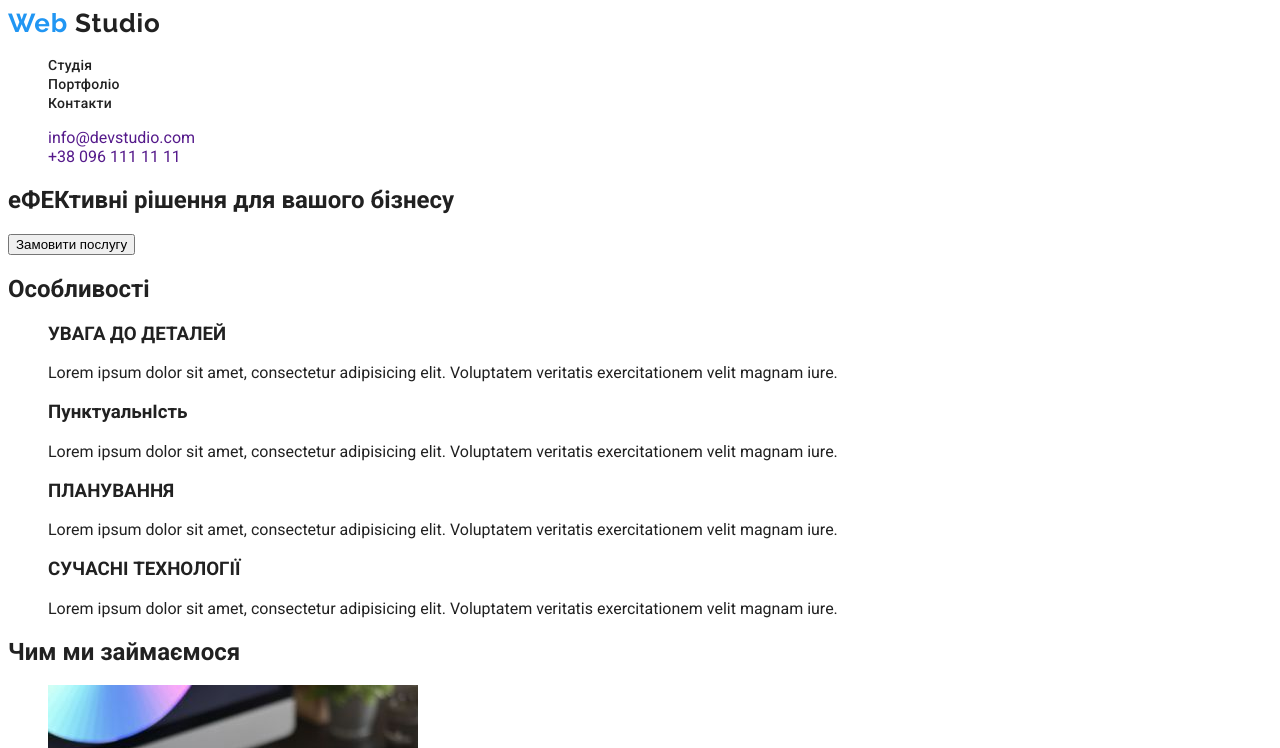
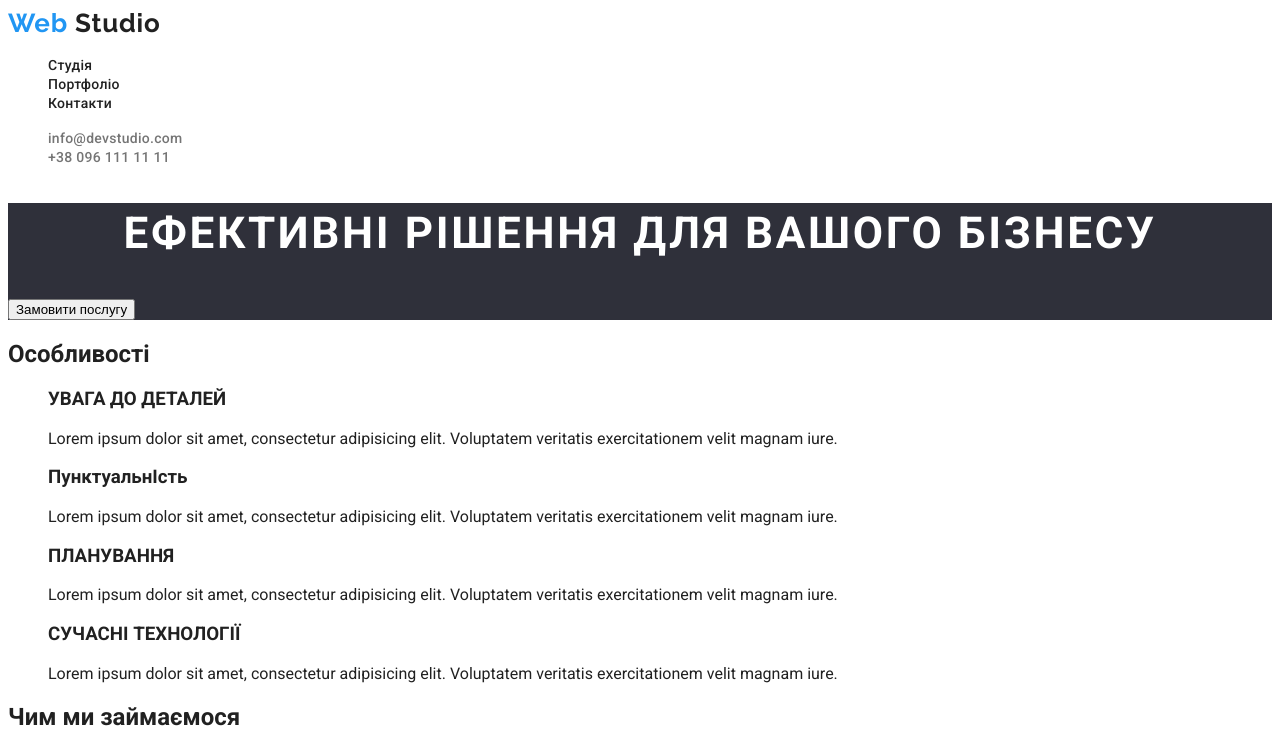
Before and after one commit to Veronika2007931/goiteens-hw-6, a plain HTML site: page index.html in a window 1280 px wide. Shown: the top 748 px of the page. Drawn offline with Linux system fonts and the light colour scheme.

Commit message:
додає стилі

```diff
--- a/index.html
+++ b/index.html
@@ -28,20 +28,20 @@
             </li>
            </ul>
         </nav>
-        <ul>
-            <li>
-                <a href="">info@devstudio.com</a>
+        <ul  class="contacts-list">
+            <li class="contact-item">
+                <a class="contact-link" href="">info@devstudio.com</a>
             </li>
             <li>
-                <a href="">+38 096 111 11 11</a>
+                <a class="contact-link" href="">+38 096 111 11 11</a>
             </li>
         </ul>
         </head>
         <main>
             <!-- Секція герой -->
-            <section>
-                <h1>еФЕКтивні рішення для вашого бізнесу</h1>
-                <button type="button">Замовити послугу</button>
+            <section class="section">
+                <h1 class="hero-title">Ефективні рішення для вашого бізнесу</h1>
+                <button class="hero-button" type="button">Замовити послугу</button>
             </section>
             <section>
                 <!-- Секція осоюливості -->
--- a/style.css
+++ b/style.css
@@ -4,6 +4,7 @@
     --primary-text-color: #212121;
     --secondary-text-color:#757575;
     --thirdly-text-color: #FFFFFF;
+    --background-color:#2F303A;
 }
 body{
    font-family:"Roboto",sans-serif;
@@ -33,7 +34,8 @@ color: #212121;
 color:var(--accent-color) ;
 }
 
-.nav-link{
+.nav-link,
+.contact-link{
 
 font-style: normal;
 font-weight: 500;
@@ -46,6 +48,30 @@ color:var(--primary-text-color);
 }
 
 .nav-link:hover,
-.nav-link:focus{
+.nav-link:focus,
+.contact-link:hover,
+.contact-link:focus{
     color: var(--accent-color);
 }
+.contact-link{
+    color: var(--secondary-text-color);
+}
+
+/* Hero section */
+
+.section{
+    background-color: var(--background-color);
+}
+.hero-title{
+    font-style: normal;
+font-weight: 900;
+font-size: 44px;
+line-height: 60px;
+/* or 136% */
+
+text-align: center;
+letter-spacing: 0.06em;
+/* Всі букви мають бути заголовні нижній тег*/
+text-transform: uppercase;
+color: var(--thirdly-text-color);
+}
```
